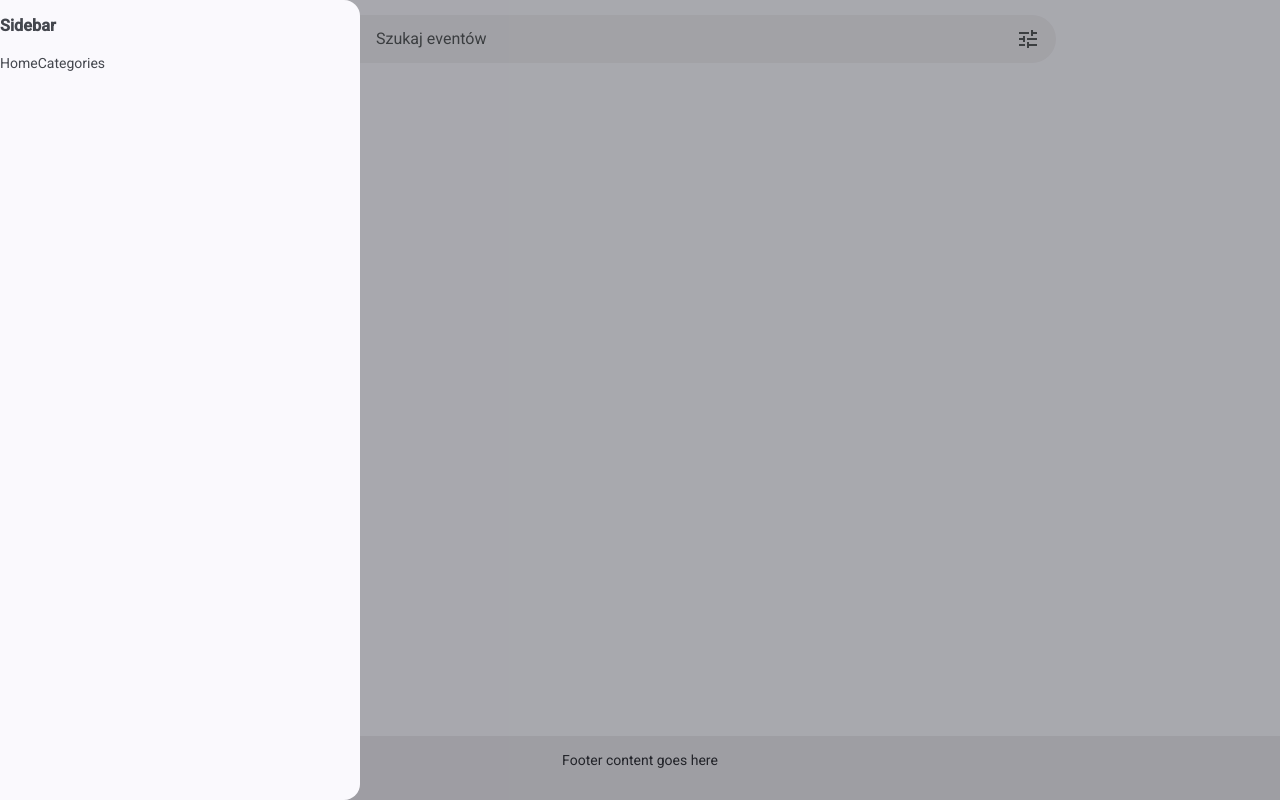
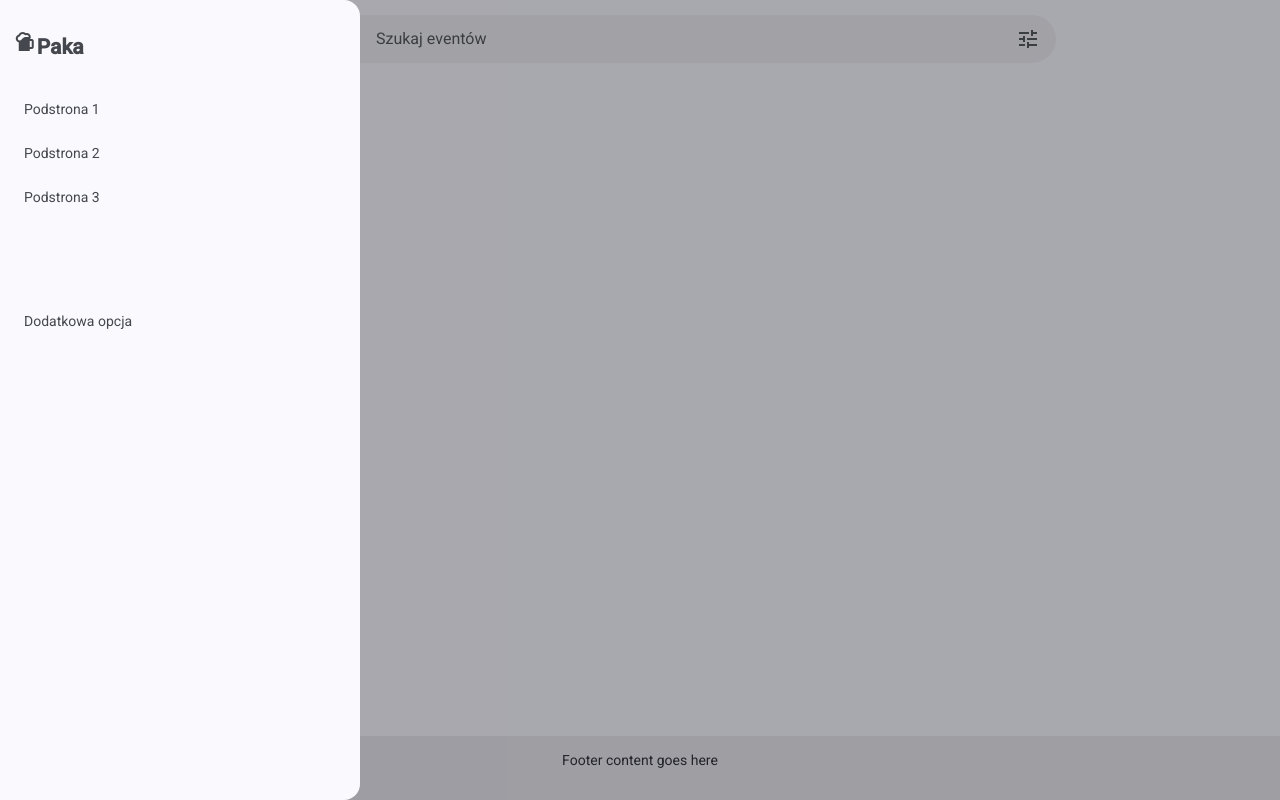
Before and after one commit to notJachu/paka-albo-sraka, an Angular app in the folder paka-ui/: page / in a window 1280 px wide. Both pictures are taken after a click on the button "menu". Built offline with nearby package versions, Linux system fonts and the light colour scheme.

Commit message:
sidenav placeholders

```diff
--- a/paka-ui/src/app/app.css
+++ b/paka-ui/src/app/app.css
@@ -8,6 +8,46 @@ mat-sidenav-content {
 .sidebar-container {
   width: 100%;
   height: 100vh;
+}
+
+.side-bar{
+  display: flex;
+  flex-direction: column;
+}
+.logo{
+  padding: 1vw;
+}
+
+.nav-list {
+  list-style: none;
+  padding: 0;
+  margin: 0;
+  width: 100%;
+
+  li {
+    max-width: 90%;
+
+    a {
+      display: block;
+      padding: 12px 24px;
+      text-decoration: none;
+      color: inherit;
+      font-family: Roboto, "Helvetica Neue", sans-serif;
+      border-top-right-radius: 24px;
+      border-bottom-right-radius: 24px;
+      max-width: 70%;
+
+      /* Efekt po najechaniu (opcjonalny, jak w Material) */
+      &:hover {
+        background-color: rgba(0, 0, 0, 0.04);
+      }
+    }
+  }
+}
+
+/* To jest kluczowe dla Twojego wymagania: */
+.extra-option {
+  margin-top: 10vh; /* Odsuwa tę listę o 10% wysokości widoku */
 }
 
 .top-bar{
--- a/paka-ui/src/app/app.html
+++ b/paka-ui/src/app/app.html
@@ -1,10 +1,17 @@
 <main class="main">
   <mat-sidenav-container class="sidebar-container" [hasBackdrop]="true">
-    <mat-sidenav #drawer mode="over" class="sidebar">
-      <h3>Sidebar</h3>
+    <mat-sidenav #drawer mode="over" class="side-bar">
+      <h2 class="logo"><mat-icon>sports_bar</mat-icon>Paka</h2>
       <nav class="sidebar-links">
-        <a routerLink="/">Home</a>
-        <a routerLink="/categories">Categories</a>
+        <ul class="nav-list">
+        <li><a routerLink="/strona1">Podstrona 1</a></li>
+        <li><a routerLink="/strona2">Podstrona 2</a></li>
+        <li><a routerLink="/strona3">Podstrona 3</a></li>
+      </ul>
+
+        <ul class="nav-list extra-option">
+          <li><a routerLink="/opcja">Dodatkowa opcja</a></li>
+        </ul>
       </nav>
     </mat-sidenav>
 
```
